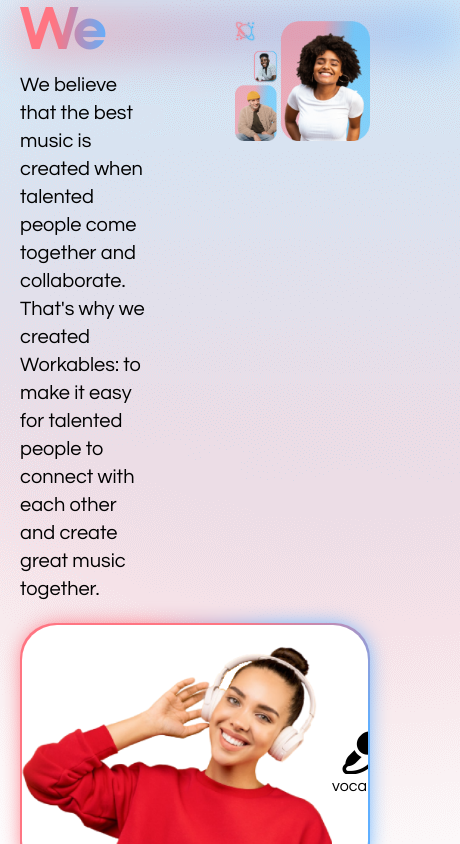
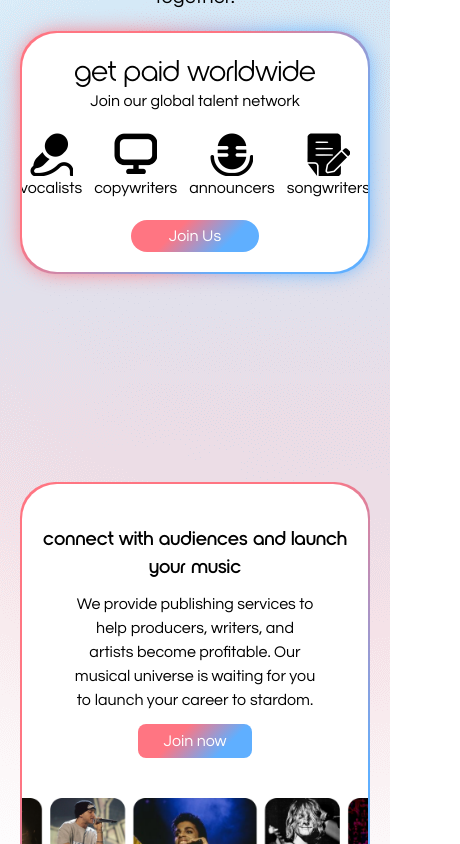
Before and after one commit to adrimachado0/workables-landing-page, a Next.js app: page / in a window 390 px wide. Shown: the part 7160-8004 px from the top of the page, 460 px wide, since content can reach past the window. Built offline with nearby package versions, Linux system fonts and the light colour scheme.

Commit message:
arreglos

```diff
--- a/components/home/HomeHelpYou/homehelpyou.jsx
+++ b/components/home/HomeHelpYou/homehelpyou.jsx
@@ -17,22 +17,22 @@ import GetStarted from '../../button/getstarted';
 const HomeHelpYou = () => {
   return (
     <div className='my-52 flex flex-col gap-5'>
-        <div className='grid grid-cols-2 gap-20 items-center'>
+        <div className='flex justify-center lg:grid lg:grid-cols-2 gap-20 items-center'>
             <HomeHelpYouLeft />
             <HomeHelpYouRight />
         </div>
         <div className='gradiente p-0.5 rounded-5xl'>
             <div className='prueba-shadow rounded-5xl'>
-                <div className='bg-white z-20 w-full flex justify-between rounded-5xl overflow-hidden'>
-                    <Image className='-ml-4' height={250} src={Women} alt="Women image" />
+                <div className='bg-white z-20 w-full flex py-5 lg:py-0 justify-center lg:justify-between rounded-5xl overflow-hidden'>
+                    <Image className='-ml-4 hidden lg:block' height={250} src={Women} alt="Women image" />
                     <div className='flex flex-col justify-center items-center gap-5'>
                         <div className='text-center'>
                             <p className='text-3xl nordique-regular lowercase'>Get paid worldwide</p>
                             <p>Join our global talent network</p>
                         </div>
-                        <div className='flex gap-14'>
+                        <div className='flex gap-3 xl:gap-14'>
                             <div className='flex flex-col items-center justify-between'>
-                            <   Image width={43} src={Vocalists} alt="Logo icon"/>
+                            <Image width={43} src={Vocalists} alt="Logo icon"/>
                                 <p>vocalists</p>
                             </div>
                             <div className='flex flex-col items-center justify-between'>
@@ -50,7 +50,7 @@ const HomeHelpYou = () => {
                         </div>
                         <GetStarted info="Join us" />
                     </div>
-                    <Image height={250} src={Men} alt="Men image"/>
+                    <Image className='hidden lg:block' height={250} src={Men} alt="Men image"/>
                 </div>
             </div>
         </div>
--- a/components/home/HomeHelpYou/homehelpyouleft.jsx
+++ b/components/home/HomeHelpYou/homehelpyouleft.jsx
@@ -2,11 +2,11 @@ import React from 'react'
 
 const HomeHelpYouLeft = () => {
   return (
-    <div>
+    <div className='flex flex-col items-center lg:items-start text-center lg:text-left'>
         <p className='nordique-regular text-5xl'>Are a music studio or talent looking to pitch work?</p>
         <div className='relative'>
         <div className='box w-fit'>
-        <p className='nordique-bold text-6xl my-2 help-gradient h-16'>We can help you</p>
+          <p className='nordique-bold text-5xl md:text-6xl my-2 help-gradient h-fit'>We can help you</p>
         </div>
         </div>
         <p className='text-xl'>We believe that the best music is created when talented people come together and collaborate. That{`'`}s why we created Workables: to make it easy for talented people to connect with each other and create great music together.</p>
--- a/components/home/HomeHelpYou/homehelpyouright.jsx
+++ b/components/home/HomeHelpYou/homehelpyouright.jsx
@@ -5,8 +5,8 @@ import Image from 'next/image'
 
 const HomeHelpYouRight = () => {
   return (
-    <div className='flex justify-end'>
-        <Image width={450} src={ HomeHelpImage } alt="Help you image" />
+    <div className='hidden lg:block flex justify-end'>
+        <Image className='hidden lg:block' width={450} src={ HomeHelpImage } alt="Help you image" />
     </div>
   )
 }
--- a/src/app/globals.css
+++ b/src/app/globals.css
@@ -113,9 +113,12 @@
     filter: blur(25px);
     opacity: 0.7;
     border-radius: inherit;
-    width: 440px;
+    width: 100%;
     height: 50%;
 }
+
+
+
 .box::after {
     content: "";
     z-index: -1;
```
